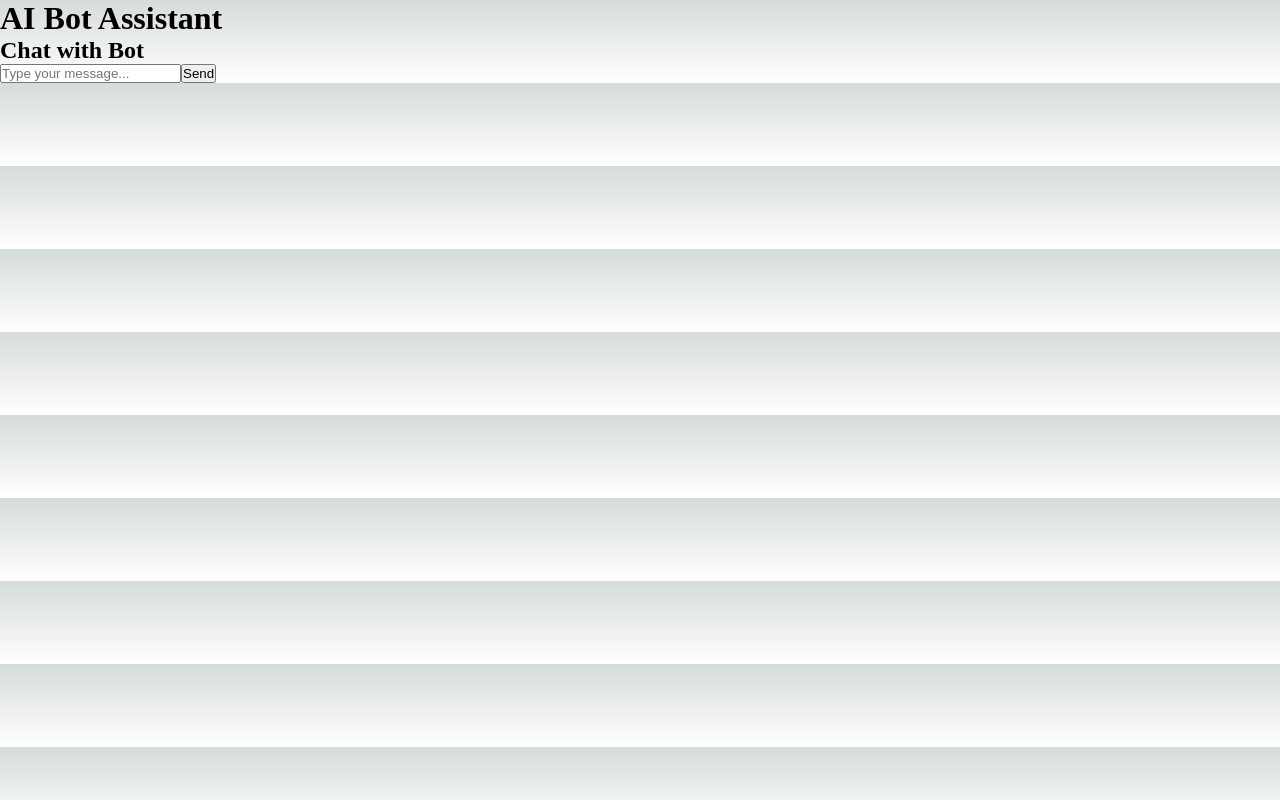
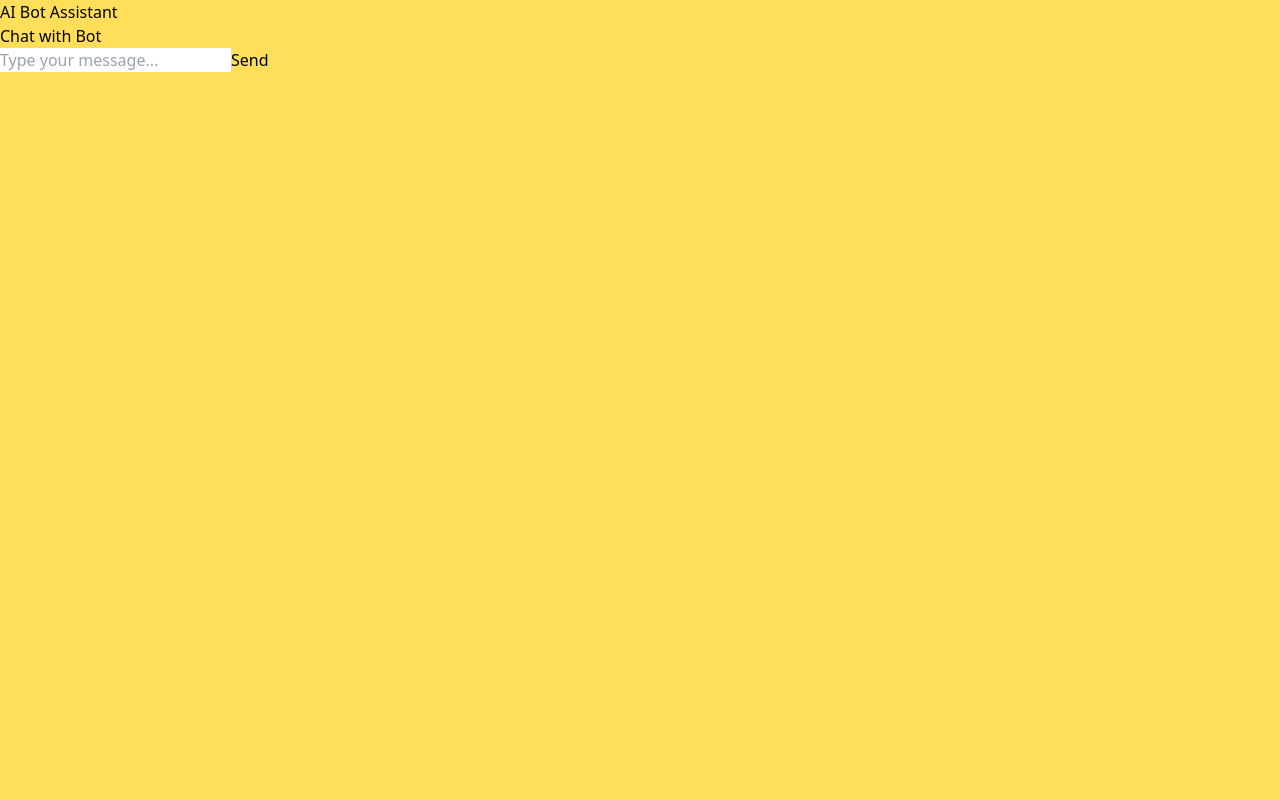
Before and after one commit to MikeMoldawsky/say, a Next.js app in the folder say/: page /chat in a window 1280 px wide. Built offline with nearby package versions, Linux system fonts and the light colour scheme.

Commit message:
added tailwind

```diff
--- a/say/package.json
+++ b/say/package.json
@@ -20,5 +20,10 @@
     "react-dom": "18.2.0",
     "typescript": "^5.0.2",
     "vercel": "^28.18.1"
+  },
+  "devDependencies": {
+    "autoprefixer": "^10.4.14",
+    "postcss": "^8.4.21",
+    "tailwindcss": "^3.2.7"
   }
 }
--- a/say/src/components/AddBotButton.tsx
+++ b/say/src/components/AddBotButton.tsx
@@ -1,10 +1,10 @@
 import React from 'react';
 import Link from 'next/link';
 
-const AddBotButton = () => {
+const AddBotButton :  React.FC = () => {
 	return (
 		<Link href="/configure-bot">
-			<button as="a">Add Bot</button>
+				<button>Add Bot</button>
 		</Link>
 	);
 };
--- a/say/src/components/BotCard.tsx
+++ b/say/src/components/BotCard.tsx
@@ -11,16 +11,18 @@ interface BotCardProps {
 	bot: Bot;
 }
 
-const BotCard = ({ bot }: BotCardProps) => {
+const BotCard : React.FC<BotCardProps> = ({ bot }) => {
 	return (
 		<div>
 			<h3>{bot.name}</h3>
 			<p>{bot.behavior}</p>
 			<Link href={`/configure-bot?id=${bot.id}`}>
-				<button as="a">Configure</button>
+
+				<button>Configure</button>
 			</Link>
 			<Link href={`/chat?id=${bot.id}`}>
-				<button as="a">Chat</button>
+					<button>Chat</button>
+
 			</Link>
 			<button>Delete</button>
 		</div>
--- a/say/src/components/BotConfiguration.tsx
+++ b/say/src/components/BotConfiguration.tsx
@@ -1,7 +1,7 @@
 import React from 'react';
 import ConfigurationForm from './ConfigurationForm';
 
-const BotConfiguration = () => {
+const BotConfiguration: React.FC = () => {
 	return (
 		<div>
 			<h2>Configure Bot</h2>
--- a/say/src/components/ChatMessages.tsx
+++ b/say/src/components/ChatMessages.tsx
@@ -1,7 +1,7 @@
 import React from 'react';
 import ChatMessage from './ChatMessage';
 
-const ChatMessages = () => {
+const ChatMessages: React.FC = () => {
 	return (
 		<div>
 			{/* Add ChatMessage components here */}
--- a/say/src/components/ChatWindow.tsx
+++ b/say/src/components/ChatWindow.tsx
@@ -2,12 +2,12 @@ import React from 'react';
 import ChatMessages from './ChatMessages';
 import ChatInput from './ChatInput';
 
-const ChatWindow = () => {
+const ChatWindow:  React.FC = () => {
 	return (
 		<div>
 			<h2>Chat with Bot</h2>
 			<ChatMessages />
-			<ChatInput />
+			<ChatInput onSubmit={() => alert("kuku!")} />
 		</div>
 	);
 };
--- a/say/src/components/ConfigurationForm.tsx
+++ b/say/src/components/ConfigurationForm.tsx
@@ -1,6 +1,6 @@
 import React from 'react';
 
-const ConfigurationForm = () => {
+const ConfigurationForm: React.FC = () => {
 	return (
 		<form>
 			<label htmlFor="botName">Bot Name:</label>
--- a/say/src/components/Header.tsx
+++ b/say/src/components/Header.tsx
@@ -1,6 +1,6 @@
 import React from 'react';
 
-const Header = () => {
+const Header: React.FC = () => {
 	return (
 		<header>
 			<h1>AI Bot Assistant</h1>
--- a/say/src/styles/globals.css
+++ b/say/src/styles/globals.css
@@ -1,107 +1,7 @@
-:root {
-  --max-width: 1100px;
-  --border-radius: 12px;
-  --font-mono: ui-monospace, Menlo, Monaco, 'Cascadia Mono', 'Segoe UI Mono',
-    'Roboto Mono', 'Oxygen Mono', 'Ubuntu Monospace', 'Source Code Pro',
-    'Fira Mono', 'Droid Sans Mono', 'Courier New', monospace;
-
-  --foreground-rgb: 0, 0, 0;
-  --background-start-rgb: 214, 219, 220;
-  --background-end-rgb: 255, 255, 255;
-
-  --primary-glow: conic-gradient(
-    from 180deg at 50% 50%,
-    #16abff33 0deg,
-    #0885ff33 55deg,
-    #54d6ff33 120deg,
-    #0071ff33 160deg,
-    transparent 360deg
-  );
-  --secondary-glow: radial-gradient(
-    rgba(255, 255, 255, 1),
-    rgba(255, 255, 255, 0)
-  );
-
-  --tile-start-rgb: 239, 245, 249;
-  --tile-end-rgb: 228, 232, 233;
-  --tile-border: conic-gradient(
-    #00000080,
-    #00000040,
-    #00000030,
-    #00000020,
-    #00000010,
-    #00000010,
-    #00000080
-  );
-
-  --callout-rgb: 238, 240, 241;
-  --callout-border-rgb: 172, 175, 176;
-  --card-rgb: 180, 185, 188;
-  --card-border-rgb: 131, 134, 135;
-}
-
-@media (prefers-color-scheme: dark) {
-  :root {
-    --foreground-rgb: 255, 255, 255;
-    --background-start-rgb: 0, 0, 0;
-    --background-end-rgb: 0, 0, 0;
-
-    --primary-glow: radial-gradient(rgba(1, 65, 255, 0.4), rgba(1, 65, 255, 0));
-    --secondary-glow: linear-gradient(
-      to bottom right,
-      rgba(1, 65, 255, 0),
-      rgba(1, 65, 255, 0),
-      rgba(1, 65, 255, 0.3)
-    );
-
-    --tile-start-rgb: 2, 13, 46;
-    --tile-end-rgb: 2, 5, 19;
-    --tile-border: conic-gradient(
-      #ffffff80,
-      #ffffff40,
-      #ffffff30,
-      #ffffff20,
-      #ffffff10,
-      #ffffff10,
-      #ffffff80
-    );
-
-    --callout-rgb: 20, 20, 20;
-    --callout-border-rgb: 108, 108, 108;
-    --card-rgb: 100, 100, 100;
-    --card-border-rgb: 200, 200, 200;
-  }
-}
-
-* {
-  box-sizing: border-box;
-  padding: 0;
-  margin: 0;
-}
-
-html,
-body {
-  max-width: 100vw;
-  overflow-x: hidden;
-}
+@tailwind base;
+@tailwind components;
+@tailwind utilities;
 
 body {
-  color: rgb(var(--foreground-rgb));
-  background: linear-gradient(
-      to bottom,
-      transparent,
-      rgb(var(--background-end-rgb))
-    )
-    rgb(var(--background-start-rgb));
+  @apply bg-primary;
 }
-
-a {
-  color: inherit;
-  text-decoration: none;
-}
-
-@media (prefers-color-scheme: dark) {
-  html {
-    color-scheme: dark;
-  }
-}
--- /dev/null
+++ b/say/tailwind.config.js
@@ -0,0 +1,16 @@
+/** @type {import('tailwindcss').Config} */
+module.exports = {
+  purge: ['./src/**/*.{js,ts,jsx,tsx}'],
+  darkMode: false,
+  theme: {
+    extend: {
+      backgroundColor: {
+        'primary': '#FFDE59',
+      },
+    },
+  },
+  variants: {
+    extend: {},
+  },
+  plugins: [],
+}
```
Also changed, not shown: 1 other file (tests, documents, lock files or other folders).
